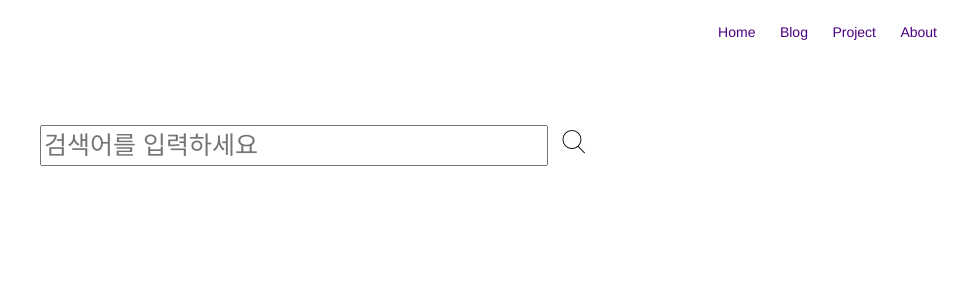
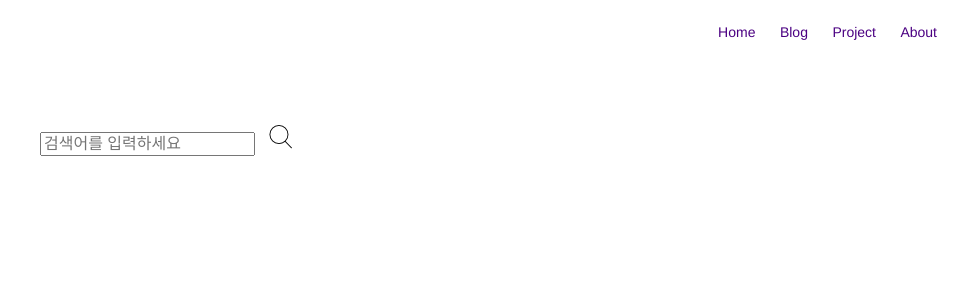
Before and after one commit to CHANMYUNG/nooheat.github.io, a Jekyll site: the page built from search.html, in a window 1280 px wide. Shown: the top 300 px of the page, without its empty margins (320-1280 px from the left). Built offline with Jekyll 4.4.1, drawn with Linux system fonts in a browser that asks for light colours.

Commit message:
profile update

```diff
--- a/search.html
+++ b/search.html
@@ -23,7 +23,7 @@ permalink: /search/
 
 <!— Html Elements for Search -->
 <div id="search-container">
-<input type="text" id="search-input" placeholder="검색어를 입력하세요" style="font-size:25px;width:500px;height:35px">
+<input type="text" id="search-input" placeholder="검색어를 입력하세요">
 <img src="/assets/images/icon/search.png" style="margin-left:10px">
 <ul id="results-container"></ul>
 </div>
```
